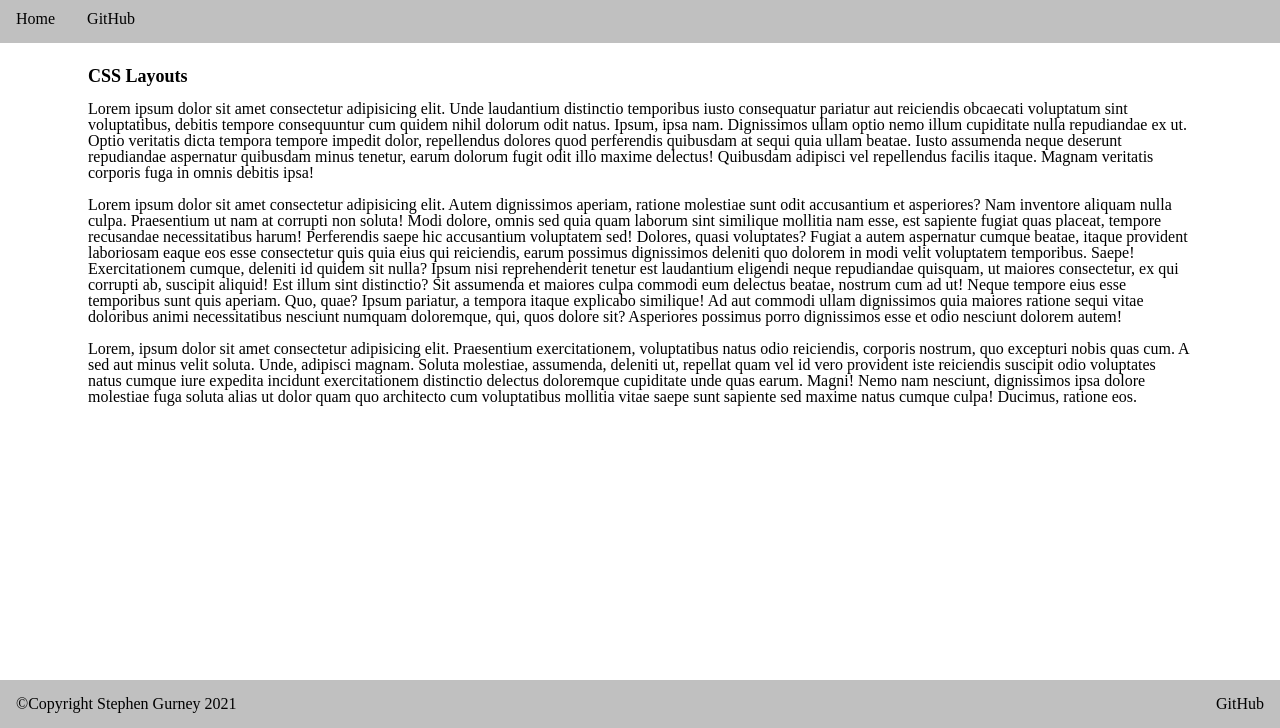
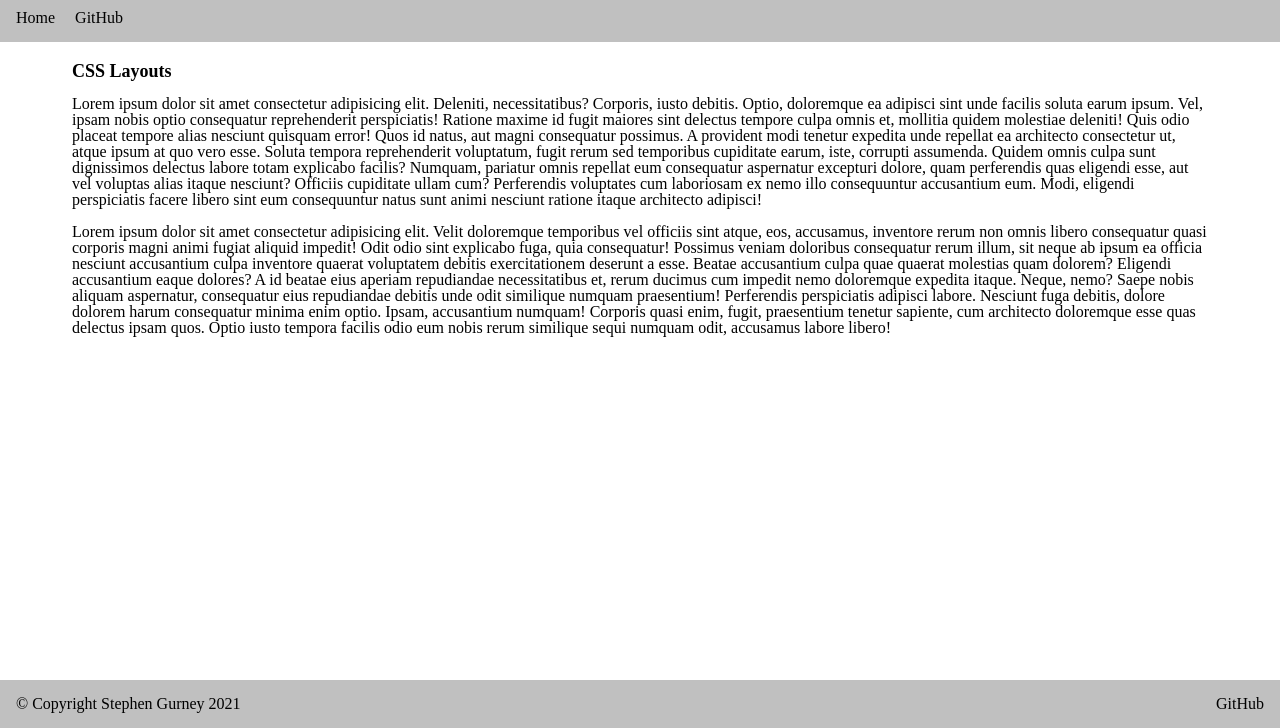
Before and after one commit to Stephenich/stephenich.github.io, a website: page src/index.html in a window 1280 px wide. Shown: the part 72-800 px from the top of the page. Drawn offline with Linux system fonts and the light colour scheme.

Commit message:
Added new style sheet for CSS grid

```diff
--- /dev/null
+++ b/src/css/grid.css
@@ -0,0 +1,94 @@
+.container {
+    display: grid;
+    /* background-color: blue; */
+    /* gap: 5px; */
+    height: 100vh;
+    width: 100vw;
+    grid-template-areas:
+    "top    top     top"
+    "nav    nav     nav"
+    "midl   midm    midr"
+    "bot    bot     bot"  ;
+    grid-template-rows: 66px 48px 1fr 48px;
+    grid-template-columns: 72px 1fr 72px;
+}
+
+.site {
+    /* background-color:yellow; */
+}
+
+.header-row {
+    background-color: #f0f0f0;
+    grid-area: top;
+}
+
+.primary-header {
+    font-size: 24px;
+    float: left;
+    padding-left: 16px;
+    padding-top: 16px;
+}
+
+.logo {
+    float: right;
+    padding: 16px;
+}
+
+.navbar {
+    background-color: #c0c0c0;
+    grid-area: nav;
+}
+
+ul {
+    list-style-type: none;
+    padding-top: 16px;
+}
+
+.link {
+    text-decoration: none;
+    color: black;
+}
+
+.li {
+    display: inline;
+    padding-left: 16px;
+}
+
+.left-space {
+    grid-area: midl;
+}
+
+.main{
+    grid-area: midm;
+    padding-top: 20px;
+}
+
+.heading{
+    font-size: 18px;
+    font-weight: bold;
+}
+
+.content {
+    margin-top: 16px;
+}
+
+.right-space{
+    grid-area: midr;
+}
+
+.footer{
+    background-color: #c0c0c0;
+    grid-area: bot;
+}
+
+.copyright {
+    float: left;
+    padding-left: 16px;
+    padding-top: 16px;
+}
+
+.right-link {
+    float: right;
+    padding-top: 16px;
+    padding-right: 16px;
+}
--- a/src/index.html
+++ b/src/index.html
@@ -2,7 +2,7 @@
 <html class="" lang="">
   <head>
     <link rel="stylesheet" href="css/reset.css" />
-    <link rel="stylesheet" href="css/flexbox.css" />
+    <link rel="stylesheet" href="css/grid.css" />
     <meta charset="utf-8" />
     <title>Stephen's Page</title>
     <meta name="description" content="Stephen's test website" />
@@ -15,77 +15,78 @@
   </head>
 
   <body class="site">
-    <header>
-      <div class="primary-header">
-        <h1 class="header">Stephen Gurney</h1>
+    <div class="container">
+      <div class="header-row">
+        <header class="primary-header">Stephen Gurney</header>
         <a href="https://github.com/Stephenich/stephenich.github.io">
           <img class="logo" src="images/githubIcon.svg" alt="GitHub Logo" />
         </a>
       </div>
-      <nav class="menu">
-        <ul>
-          <li class="item">
-            <a href="https://stephenich.github.io/"> Home </a>
+      <div class="navbar">
+        <ul class="tabs">
+          <li class="li">
+            <a class="link" href="https://stephenich.github.io/"> Home </a>
           </li>
-          <li class="item">
-            <a href="https://github.com/Stephenich"> GitHub </a>
+          <li class="li">
+            <a class="link" href="https://github.com/Stephenich"> GitHub </a>
           </li>
         </ul>
-      </nav>
-    </header>
-    <main class="site-content">
-    <article>
-      <h2 class="h2">CSS Layouts</h2>
-      <div class="text">
-        <p class="lorem">
-          Lorem ipsum dolor sit amet consectetur adipisicing elit. Unde
-          laudantium distinctio temporibus iusto consequatur pariatur aut
-          reiciendis obcaecati voluptatum sint voluptatibus, debitis tempore
-          consequuntur cum quidem nihil dolorum odit natus. Ipsum, ipsa nam.
-          Dignissimos ullam optio nemo illum cupiditate nulla repudiandae ex ut.
-          Optio veritatis dicta tempora tempore impedit dolor, repellendus
-          dolores quod perferendis quibusdam at sequi quia ullam beatae. Iusto
-          assumenda neque deserunt repudiandae aspernatur quibusdam minus
-          tenetur, earum dolorum fugit odit illo maxime delectus! Quibusdam
-          adipisci vel repellendus facilis itaque. Magnam veritatis corporis
-          fuga in omnis debitis ipsa!
+      </div>
+      <div class="left-space"></div>
+      <div class="main">
+        <h2 class="heading">CSS Layouts</h2>
+        <p class="content">
+          Lorem ipsum dolor sit amet consectetur adipisicing elit. Deleniti,
+          necessitatibus? Corporis, iusto debitis. Optio, doloremque ea adipisci
+          sint unde facilis soluta earum ipsum. Vel, ipsam nobis optio
+          consequatur reprehenderit perspiciatis! Ratione maxime id fugit
+          maiores sint delectus tempore culpa omnis et, mollitia quidem
+          molestiae deleniti! Quis odio placeat tempore alias nesciunt quisquam
+          error! Quos id natus, aut magni consequatur possimus. A provident modi
+          tenetur expedita unde repellat ea architecto consectetur ut, atque
+          ipsum at quo vero esse. Soluta tempora reprehenderit voluptatum, fugit
+          rerum sed temporibus cupiditate earum, iste, corrupti assumenda.
+          Quidem omnis culpa sunt dignissimos delectus labore totam explicabo
+          facilis? Numquam, pariatur omnis repellat eum consequatur aspernatur
+          excepturi dolore, quam perferendis quas eligendi esse, aut vel
+          voluptas alias itaque nesciunt? Officiis cupiditate ullam cum?
+          Perferendis voluptates cum laboriosam ex nemo illo consequuntur
+          accusantium eum. Modi, eligendi perspiciatis facere libero sint eum
+          consequuntur natus sunt animi nesciunt ratione itaque architecto
+          adipisci!
         </p>
-        <p class="lorem">
-          Lorem ipsum dolor sit amet consectetur adipisicing elit. Autem
-          dignissimos aperiam, ratione molestiae sunt odit accusantium et
-          asperiores? Nam inventore aliquam nulla culpa. Praesentium ut nam at
-          corrupti non soluta! Modi dolore, omnis sed quia quam laborum sint
-          similique mollitia nam esse, est sapiente fugiat quas placeat, tempore
-          recusandae necessitatibus harum! Perferendis saepe hic accusantium
-          voluptatem sed! Dolores, quasi voluptates? Fugiat a autem aspernatur
-          cumque beatae, itaque provident laboriosam eaque eos esse consectetur
-          quis quia eius qui reiciendis, earum possimus dignissimos deleniti quo
-          dolorem in modi velit voluptatem temporibus. Saepe! Exercitationem
-          cumque, deleniti id quidem sit nulla? Ipsum nisi reprehenderit tenetur
-          est laudantium eligendi neque repudiandae quisquam, ut maiores
-          consectetur, ex qui corrupti ab, suscipit aliquid! Est illum sint
-          distinctio? Sit assumenda et maiores culpa commodi eum delectus
-          beatae, nostrum cum ad ut! Neque tempore eius esse temporibus sunt
-          quis aperiam. Quo, quae? Ipsum pariatur, a tempora itaque explicabo
-          similique! Ad aut commodi ullam dignissimos quia maiores ratione sequi
-          vitae doloribus animi necessitatibus nesciunt numquam doloremque, qui,
-          quos dolore sit? Asperiores possimus porro dignissimos esse et odio
-          nesciunt dolorem autem!
-        </p>
-        <p class="lorem">Lorem, ipsum dolor sit amet consectetur adipisicing elit. Praesentium exercitationem, voluptatibus natus odio reiciendis, corporis nostrum, quo excepturi nobis quas cum. A sed aut minus velit soluta. Unde, adipisci magnam.
-        Soluta molestiae, assumenda, deleniti ut, repellat quam vel id vero provident iste reiciendis suscipit odio voluptates natus cumque iure expedita incidunt exercitationem distinctio delectus doloremque cupiditate unde quas earum. Magni!
-        Nemo nam nesciunt, dignissimos ipsa dolore molestiae fuga soluta alias ut dolor quam quo architecto cum voluptatibus mollitia vitae saepe sunt sapiente sed maxime natus cumque culpa! Ducimus, ratione eos.
+        <p class="content">
+          Lorem ipsum dolor sit amet consectetur adipisicing elit. Velit
+          doloremque temporibus vel officiis sint atque, eos, accusamus,
+          inventore rerum non omnis libero consequatur quasi corporis magni
+          animi fugiat aliquid impedit! Odit odio sint explicabo fuga, quia
+          consequatur! Possimus veniam doloribus consequatur rerum illum, sit
+          neque ab ipsum ea officia nesciunt accusantium culpa inventore quaerat
+          voluptatem debitis exercitationem deserunt a esse. Beatae accusantium
+          culpa quae quaerat molestias quam dolorem? Eligendi accusantium eaque
+          dolores? A id beatae eius aperiam repudiandae necessitatibus et, rerum
+          ducimus cum impedit nemo doloremque expedita itaque. Neque, nemo?
+          Saepe nobis aliquam aspernatur, consequatur eius repudiandae debitis
+          unde odit similique numquam praesentium! Perferendis perspiciatis
+          adipisci labore. Nesciunt fuga debitis, dolore dolorem harum
+          consequatur minima enim optio. Ipsam, accusantium numquam! Corporis
+          quasi enim, fugit, praesentium tenetur sapiente, cum architecto
+          doloremque esse quas delectus ipsam quos. Optio iusto tempora facilis
+          odio eum nobis rerum similique sequi numquam odit, accusamus labore
+          libero!
         </p>
       </div>
-    </article>
-    </main>
+      <div class="right-space"></div>
+      <div class="footer">
         <footer>
           <p class="copyright">
             <span>&#169;</span>
             Copyright Stephen Gurney 2021
           </p>
-      <p>GitHub</p>
+          <p class="right-link">GitHub</p>
         </footer>
+      </div>
+    </div>
     <script src="js/main.js"></script>
   </body>
 </html>
```
Lines whose indentation alone changed are shown as unchanged.
